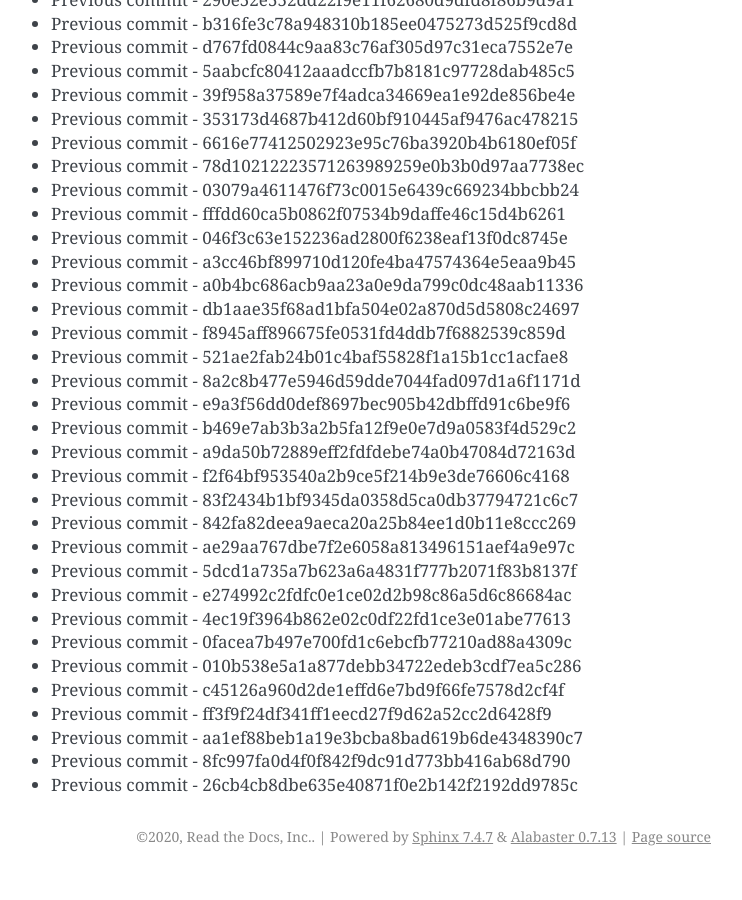
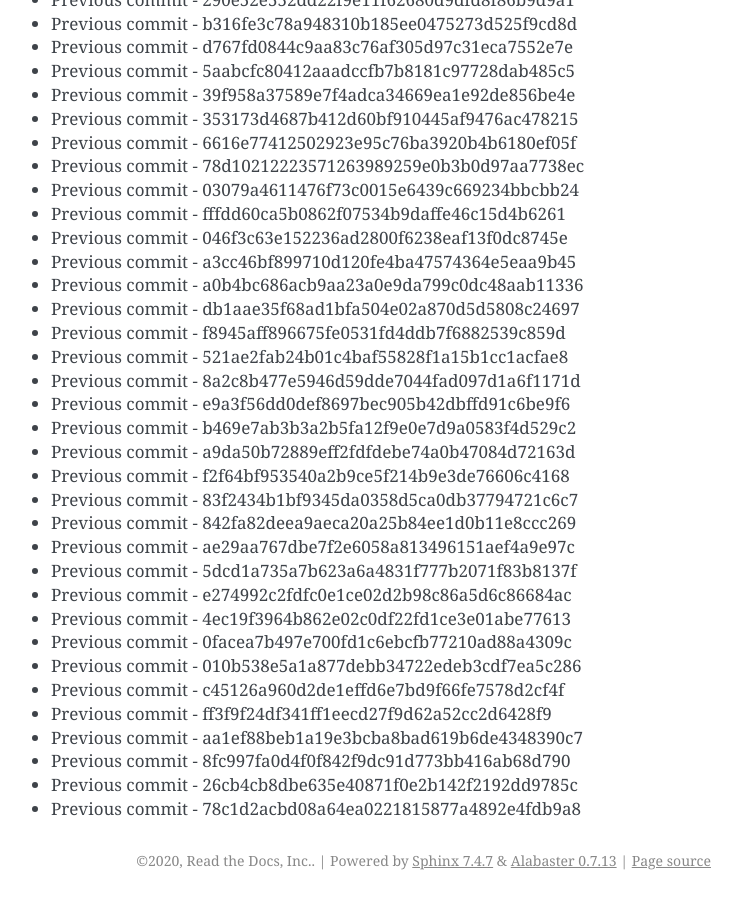
Before and after one commit to readthedocs/rtd-git-stresstest, a Sphinx documentation site: the page built from docs/updates.rst, in a window 1280 px wide and 900 px high, scrolled down 39635 px. Shown: the whole window, without its empty margins (399-1141 px from the left). Built offline with Sphinx 7.4.7, drawn with Linux system fonts in a browser that asks for light colours; before the commit the page ends 40511 px from its top, so only the background shows below that.

Commit message:
Generating commit from previous: 78c1d2acbd08a64ea0221815877a4892e4fdb9a8

```diff
--- a/docs/updates.rst
+++ b/docs/updates.rst
@@ -1697,3 +1697,4 @@ It can be tested for any performance characteristics.
 * Previous commit - aa1ef88beb1a19e3bcba8bad619b6de4348390c7
 * Previous commit - 8fc997fa0d4f0f842f9dc91d773bb416ab68d790
 * Previous commit - 26cb4cb8dbe635e40871f0e2b142f2192dd9785c
+* Previous commit - 78c1d2acbd08a64ea0221815877a4892e4fdb9a8
```
